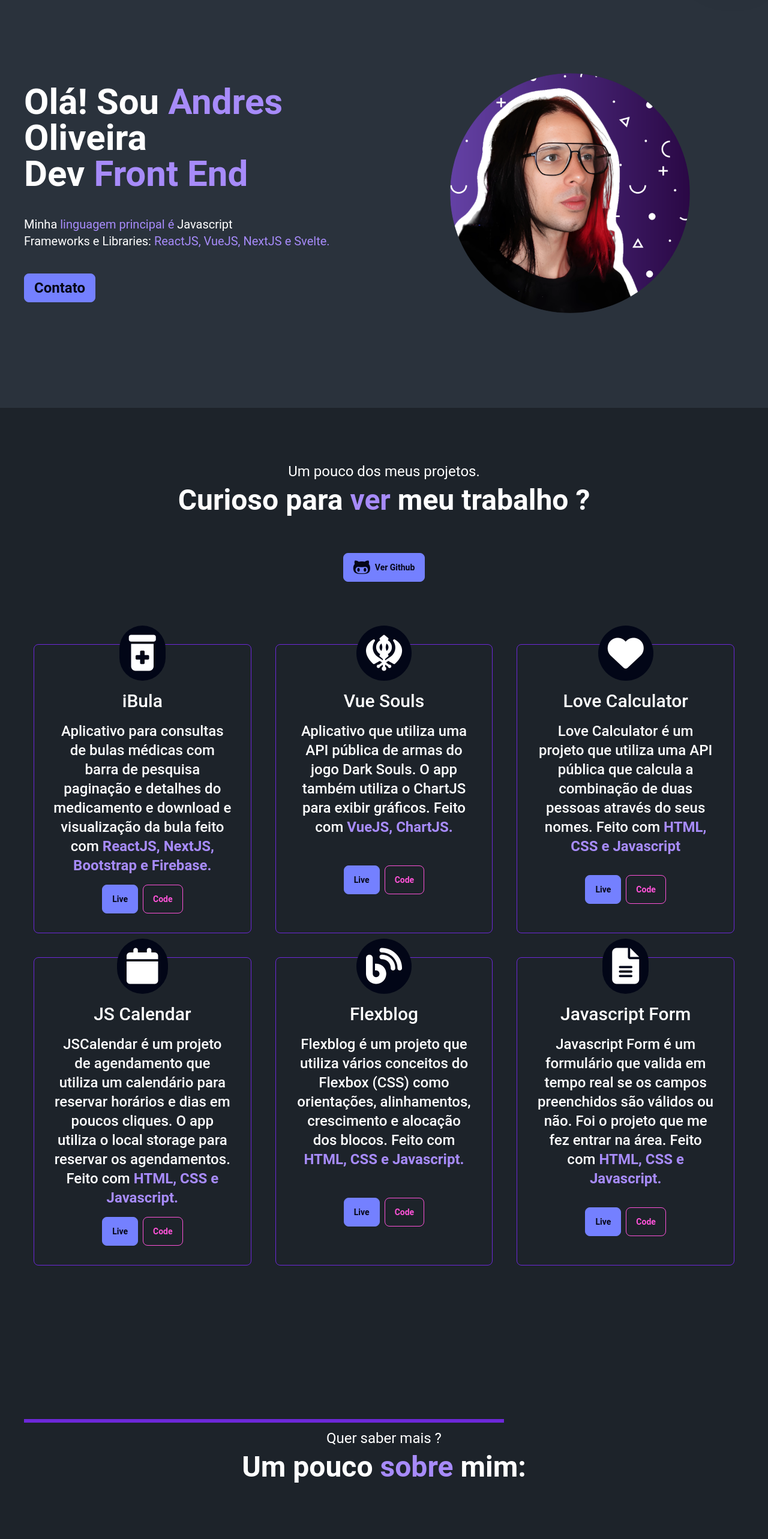
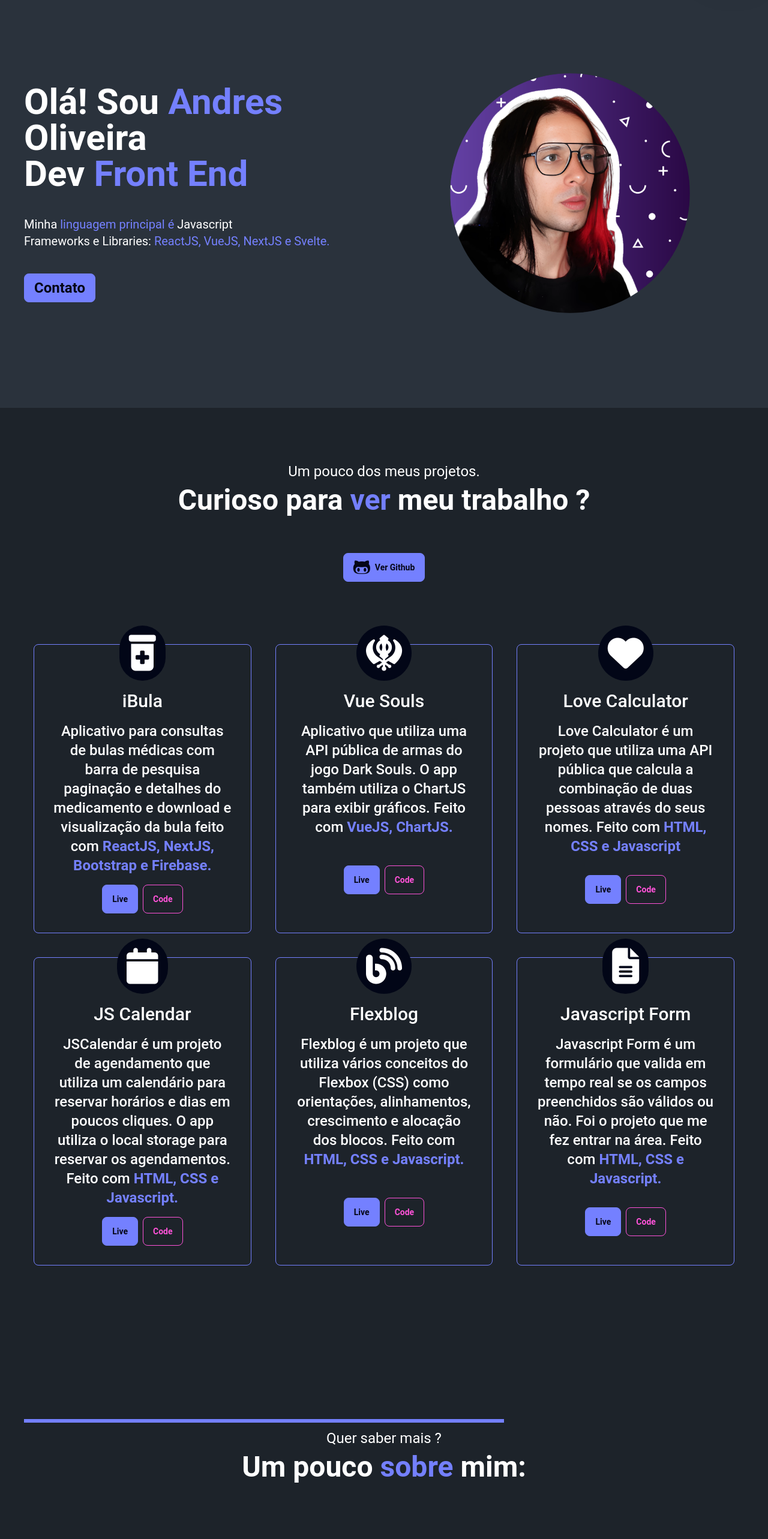
Before and after one commit to dezoliveira/folio, a SvelteKit app: page / in a window 1280 px wide. Shown: the part 120-2686 px from the top of the page at 60% size. Built offline with nearby package versions, Linux system fonts and the light colour scheme.

Commit message:
primary and secondary ajusts

```diff
--- a/src/app.css
+++ b/src/app.css
@@ -3,7 +3,7 @@
 @tailwind utilities;
 
 .navbar {
-  @apply rounded-md
+  @apply rounded-md;
 }
 
 html {
--- a/src/components/Footer.svelte
+++ b/src/components/Footer.svelte
@@ -3,13 +3,13 @@
   flex flex-col gap-4 sm:gap-8 justify-center items-center"
 >
   <p class="text-slate-50 text-2xl">
-    Entre em <span class="text-purple-400">contato</span>.
+    Entre em <span class="text-primary">contato</span>.
   </p>
   <div class="flex flex-col gap-4 items-center justify-center">
     <p><b class="pr-2">Email</b> andresoliveira@protonmail.com</p>
     <p><b class="pr-2">Linkedin</b> https://www.linkedin.com/in/dezoliveira</p>
     <p><b class="pr-2">Github</b>
-      <a href="https://www.github.com/dezoliveira" class="text-violet-400" target="_blank">
+      <a href="https://www.github.com/dezoliveira" class="text-primary" target="_blank">
         @dezoliveira<sup><span class="text-xs scale-75 pl-0.5">
           <i class="fa-solid fa-arrow-up-right-from-square text-xs scale=[75%]"/>
         </span></sup>
--- a/src/components/Main.svelte
+++ b/src/components/Main.svelte
@@ -63,12 +63,12 @@
   <section id="introPage" class="sm:h-[80vh] grid place-items-center grid-cols-1 lg:grid-cols-2 gap-10 py-8 sm:py-0">
     <div class="flex flex-col lg:justify-center text-center lg:text-left gap-6 md:gap-8 lg:gap-10">
       <h2 class="font-semibold text-4xl smm:text-5xl md:text-6xl">
-        Olá! Sou <span class="text-violet-400">Andres</span> Oliveira <br/>
-        Dev <span class="text-violet-400">Front End</span>
+        Olá! Sou <span class="text-primary">Andres</span> Oliveira <br/>
+        Dev <span class="text-primary">Front End</span>
       </h2>
       <p class="text-base sm:text-lg md:text-xl">
-        Minha <span class="text-violet-400">linguagem principal é</span> Javascript <br/>
-        Frameworks e Libraries: <span class="text-violet-400">ReactJS, VueJS, NextJS e Svelte.</span>
+        Minha <span class="text-primary">linguagem principal é</span> Javascript <br/>
+        Frameworks e Libraries: <span class="text-primary">ReactJS, VueJS, NextJS e Svelte.</span>
       </p>
       <a href="https://api.whatsapp.com/send?phone=+5519992282130&text=Olá Andrés!" target="_blank">
         <button class="btn btn-primary mx-auto lg:text-2xl md:text-2xl sm:text-3xl">
@@ -87,7 +87,7 @@
         Um pouco dos meus projetos.
       </h6>
       <h3 class="font-semibold text-3xl sm:text-4xl md:text-5xl">
-        Curioso para <span class="text-violet-400">ver</span> meu
+        Curioso para <span class="text-primary">ver</span> meu
         trabalho ?
       </h3>
     </div>
@@ -106,7 +106,7 @@
         <Step step={step}>
           <p class="font-medium text-xl sm:text-1xl md:text-2xl">
             {step.description}
-            <strong class="text-violet-400">
+            <strong class="text-primary">
               {step.stacks}
             </strong>
           </p>
@@ -119,12 +119,12 @@
     class="py-20 lg:py-32 flex flex-col gap-16 sm:gap-20 md:gap-24 relative">
     <div
       class="flex flex-col gap-2 text-center relative p-4
-        before:absolute before:top-0 before:left-0 before:w-2/3 before:h-1.5 before:bg-violet-700
-        after:absolute after:bottom-0 after:right-0 after:w-2/3 after:h-1.5 before:bg-violet-700"
+        before:absolute before:top-0 before:left-0 before:w-2/3 before:h-1.5 before:bg-primary
+        after:absolute after:bottom-0 after:right-0 after:w-2/3 after:h-1.5 before:bg-primary"
         >
           <h6 class="text-lg sm:text-xl md:text-2xl">Quer saber mais ?</h6>
           <h3 class="font-semibold text-3xl sm:text-4xl md:text-5xl">
-            Um pouco <span class="text-violet-400"> sobre</span> mim:
+            Um pouco <span class="text-primary"> sobre</span> mim:
           </h3>
     </div>
     <p class="mx-auto font-semibold text-lg sm:text-xl md:text-2xl">Eu sou...</p>
@@ -136,7 +136,7 @@
           </p>
           <div class="flex flex-col gap-6 sm:gap-8">
             <h3 class="text-2xl sm:text-3xl md:text-5xl">
-              <p class="text-violet-400">{benefit.name}</p>
+              <p class="text-primary">{benefit.name}</p>
             </h3>
             <p class="text-1xl sm:text-2xl md:text-3xl">{benefit.description}</p>
           </div>
--- a/src/components/Step.svelte
+++ b/src/components/Step.svelte
@@ -4,8 +4,8 @@
 <a
   href={step.href}
   target="_blank"
-  class="p-4 sm:p-6 md:p-8 flex flex-col justify-between gap-4 rounded-lg border border-solid border-violet-700 text-center
-  group cursor-pointer hover:border-violet-400 duration-200 min-h[450px] max-h[450px]"
+  class="p-4 sm:p-6 md:p-8 flex flex-col justify-between gap-4 rounded-lg border border-solid border-primary text-center
+  group cursor-pointer hover:border-secondary duration-200 min-h[450px] max-h[450px]"
 >
   <div class="bg-slate-950 grid place-items-center px-4 text-5xl md:text-6xl
   -mt-10 sm:mt-12 md:-mt-12 lg:-mt-16 mx-auto duration-200 p-4 rounded-full">
```
